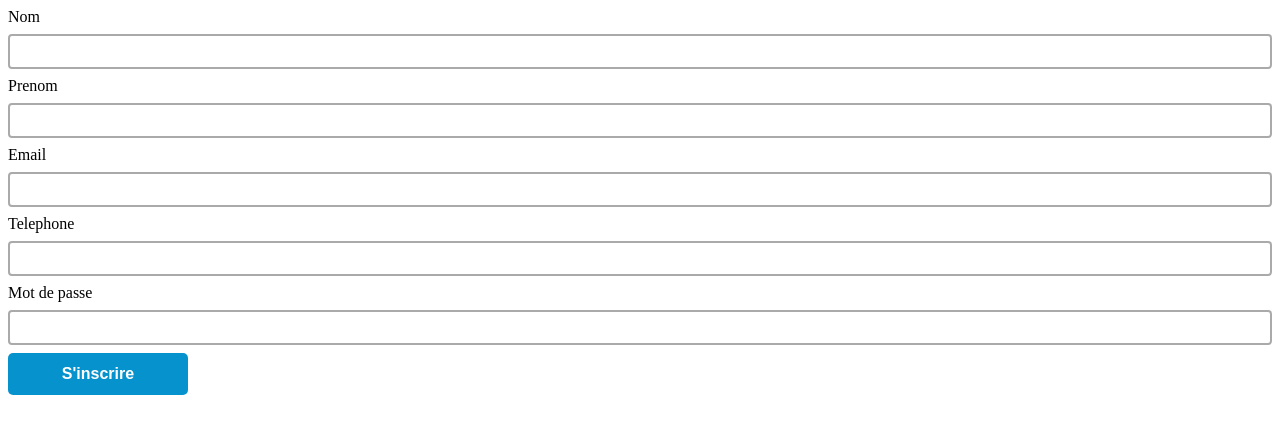
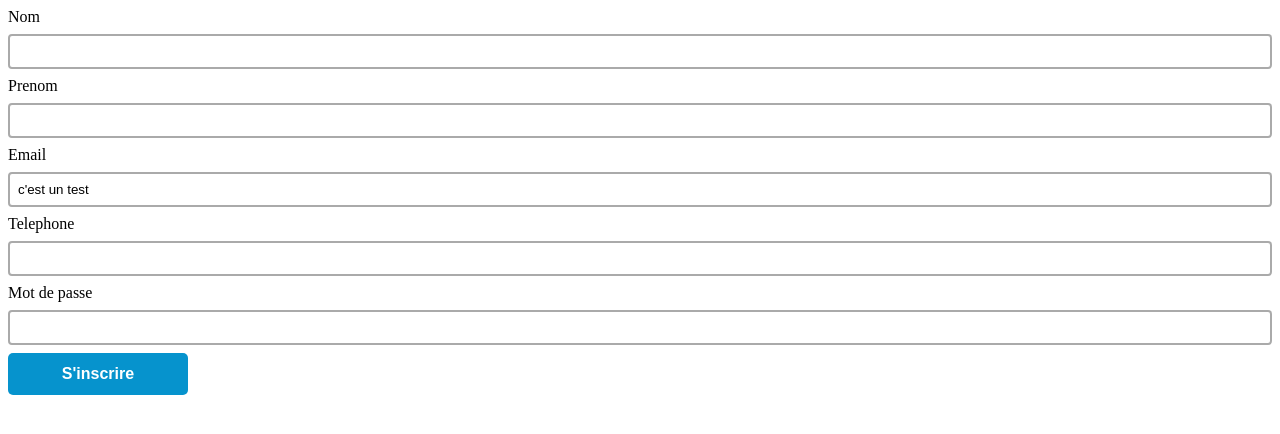
Before and after one commit to esig-ge/weba-2022-SebastienPnntr, a Node server app: page /inscription in a window 1280 px wide. Shown: the top 434 px of the page. Run offline with Node 20, Linux system fonts and the light colour scheme; some libraries are stand-ins or nearby versions.

Commit message:
Modification README.md + Test Ejs

```diff
--- a/controllers/inscription-controller.js
+++ b/controllers/inscription-controller.js
@@ -1,6 +1,7 @@
 // Pour la page d'inscription
 const registerView = (req, res) => {
     res.render("inscription", {
+        test: "c'est un test"
     });
 }
 
--- a/views/inscription.ejs
+++ b/views/inscription.ejs
@@ -13,7 +13,7 @@
         <label for="prenom">Prenom</label>
         <input type="text" name="prenom" id="prenom" required class="inscription-input"><br>
         <label for="email">Email</label>
-        <input type="email" name="email" id="email" required class="inscription-input"><br>
+        <input type="email" name="email" id="email" required class="inscription-input" value="<%= test %>"><br>
         <label for="tel">Telephone</label>
         <input type="tel" name="tel" id="tel" required class="inscription-input"><br>
         <label for="mdp">Mot de passe</label>
```
Also changed, not shown: README.md.
